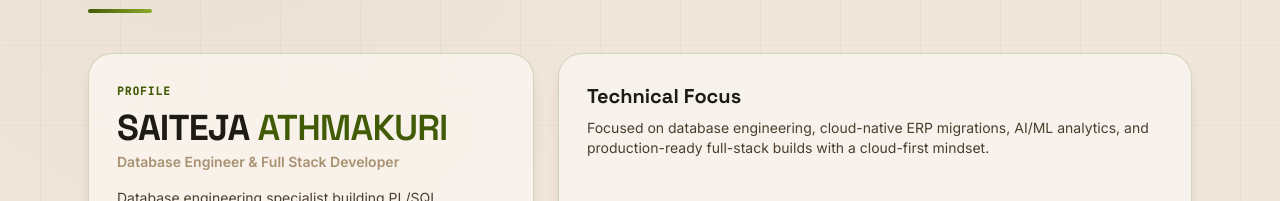
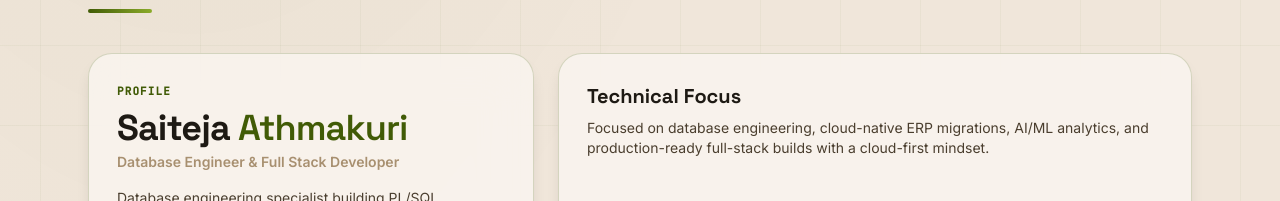
Before and after one commit to SAITEJA-012/saiteja-portfolio, an Angular app: page / in a window 1280 px wide. Shown: the part 915-1116 px from the top of the page. Built offline with nearby package versions, Linux system fonts and the light colour scheme; what @primeuix/themes, primeng, tailwindcss-primeui would draw is missing.

Commit message:
Update profile section name to Title Case Saiteja Athmakuri

```diff
--- a/src/app/components/about/about.component.ts
+++ b/src/app/components/about/about.component.ts
@@ -28,8 +28,8 @@ import { DomSanitizer, SafeResourceUrl } from '@angular/platform-browser';
                 PROFILE
               </div>
               <h3 class="text-3xl sm:text-4xl font-heading mb-1 tracking-tight">
-                <span class="font-extrabold text-[#1e1a14] dark:text-[#f5efe6]">SAITEJA</span>
-                <span class="font-semibold text-[#415b06] dark:text-[#8bab2a] ml-2">ATHMAKURI</span>
+                <span class="font-extrabold text-[#1e1a14] dark:text-[#f5efe6]">Saiteja</span>
+                <span class="font-semibold text-[#415b06] dark:text-[#8bab2a] ml-2">Athmakuri</span>
               </h3>
               <div class="text-sm font-bold text-[#a89070] dark:text-[#b9ab95] mb-4">
                 Database Engineer &amp; Full Stack Developer
```
